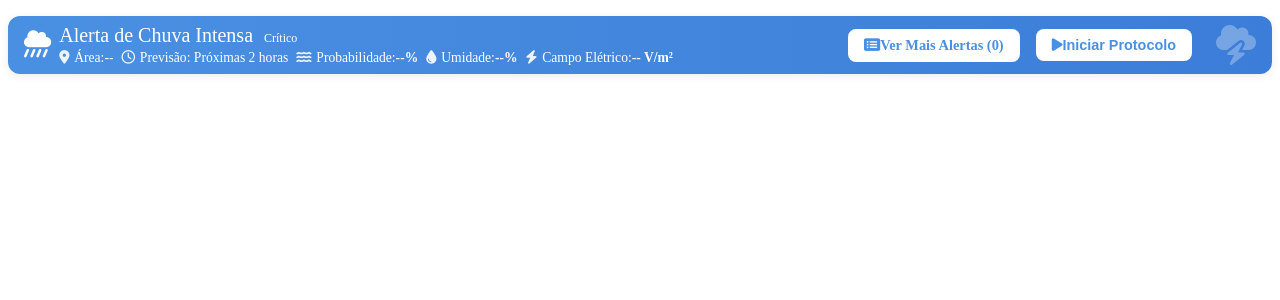
After one commit to eduardo13ds/projeto-protecao-fazenda, a Flask app: template app/templates/alert_page_area.html in a window 1280 px wide. The commit adds this page. Shown: the top 300 px of the page. Run offline with Flask 3, Linux system fonts and the light colour scheme; the template is opened without the code that fills it, so the values that code supplies are empty.

Commit message:
refactor: Remove unused IDE configuration files and enhance alert handling in frontend

```diff
--- a/app/blueprints/main/routes.py
+++ b/app/blueprints/main/routes.py
@@ -66,7 +66,7 @@ def latest_data_endpoint(area_id=None):
         if not data:
              data = {
                 "adc_value": 0, "area": area_id, "current_mA": 0, "humidade": 0,
-                "probabilidade": 100, "razoes": ["Sem dados para esta área."], "temperatura": 0, "voltage": 0
+                "probabilidade": 0, "razoes": ["Sem dados para esta área."], "temperatura": 0, "voltage": 0
             }
         # print(f"Requisição para área {area_id}, retornando dados: {data}") # Debug
         return jsonify(data)
--- /dev/null
+++ b/app/templates/alert_page_area.html
@@ -0,0 +1,170 @@
+<link rel="stylesheet" href="https://cdnjs.cloudflare.com/ajax/libs/font-awesome/6.5.2/css/all.min.css" integrity="sha512-SnH5WK+bZxgPHs44uWIX+LLJAJ9/2PkPKZ5QiAj6Ta86w+fsb2TkcmfRyVX3pBnMFcV7oQPJkl9QevSCWr3W6A==" crossorigin="anonymous" referrerpolicy="no-referrer" />
+    <style>
+
+        .custom-heavy-rain-alert {
+            background: linear-gradient(90deg, #4a90e2 0%, #3b7dd8 100%); /* Gradiente similar ao da imagem */
+            color: white;
+            border-radius: 0.75rem; /* cantos arredondados */
+            padding: 1rem 1.5rem; /* espaçamento interno */
+            display: flex;
+            align-items: center;
+            box-shadow: 0 4px 12px rgba(0,0,0,0.15);
+        }
+
+        .custom-heavy-rain-alert.slim {
+            padding: 0.5rem 1rem;
+            min-height: unset;
+            font-size: 0.95rem;
+            margin-bottom: 1rem;
+            margin-top: 1rem;
+            box-shadow: 0 2px 8px rgba(0,0,0,0.08);
+        }
+
+        .custom-heavy-rain-alert .alert-title {
+            font-size: 1rem;
+            margin-bottom: 0;
+        }
+
+        .custom-heavy-rain-alert .badge.bg-danger {
+            font-size: 0.7rem;
+            padding: 0.2em 0.5em;
+        }
+
+        .custom-heavy-rain-alert .alert-icon-main {
+            font-size: 1.7rem;
+            margin-right: 0.5rem;
+        }
+
+        .custom-heavy-rain-alert .alert-content {
+            flex-grow: 1;
+            margin-right: 1rem; /* Espaço para o botão */
+        }
+
+        .custom-heavy-rain-alert .alert-title {
+            font-size: 1.25rem;
+            margin-bottom: 0.1rem;
+        }
+
+        .custom-heavy-rain-alert .badge.bg-danger {
+            font-size: 0.75rem;
+            padding: 0.3em 0.6em;
+            vertical-align: middle;
+        }
+
+        .custom-heavy-rain-alert .alert-details {
+            font-size: 0.85rem;
+            display: flex;
+            flex-wrap: wrap; /* Para quebrar linha em telas menores */
+            gap: 0.2rem 0.5rem; /* Espaçamento entre os itens de detalhe */
+            align-items: center;
+            margin-top: 0.2rem;
+        }
+        .custom-heavy-rain-alert .alert-details > div {
+            display: flex;
+            align-items: center;
+        }
+
+        .custom-heavy-rain-alert .alert-details i {
+            margin-right: 0.3rem;
+            opacity: 0.9;
+        }
+        .custom-heavy-rain-alert .alert-details strong {
+            font-weight: 600;
+        }
+
+        .custom-heavy-rain-alert .alert-icon-background {
+            font-size: 2.5rem; /* Tamanho do ícone de nuvem com raio à direita */
+            opacity: 0.3; /* Opacidade para o ícone de fundo */
+            margin-left: 0.5rem;
+        }
+
+        .protocol-button {
+            background-color: #ffffff;
+            color: #4a90e2;
+            border: none;
+            padding: 0.5rem 1rem;
+            border-radius: 0.5rem;
+            font-weight: 600;
+            font-size: 0.9rem;
+            transition: all 0.3s ease;
+            white-space: nowrap;
+            align-self: center;
+            margin-right: 1rem;
+            text-decoration: none;
+            display: inline-block;
+        }
+
+        .protocol-button:hover {
+            background-color: #e6f0fa;
+            text-decoration: none;
+            color: #4a90e2;
+        }
+
+        /* Ajustes para telas menores */
+        @media (max-width: 768px) {
+            .custom-heavy-rain-alert {
+                padding: 0.75rem 1rem;
+            }
+            .custom-heavy-rain-alert .alert-icon-main {
+                font-size: 2rem;
+            }
+            .custom-heavy-rain-alert .alert-title {
+                font-size: 1.1rem;
+            }
+            .custom-heavy-rain-alert .alert-details {
+                font-size: 0.8rem;
+                gap: 0.2rem 0.75rem;
+            }
+            .custom-heavy-rain-alert .alert-icon-background {
+                font-size: 3rem;
+            }
+        }
+        @media (max-width: 576px) {
+            .custom-heavy-rain-alert .alert-icon-background {
+                display: none; /* Oculta o ícone grande da direita em telas muito pequenas */
+            }
+            .custom-heavy-rain-alert .alert-details {
+                flex-direction: column;
+                align-items: flex-start;
+                gap: 0.3rem;
+            }
+        }
+
+    </style>
+
+    <div class="container">
+        <div class="custom-heavy-rain-alert slim d-flex align-items-center d-none" id="custom-heavy-rain-alert">
+            <i class="fas fa-cloud-showers-heavy alert-icon-main"></i>
+            <div class="alert-content">
+                <div>
+                    <span class="alert-title">Alerta de Chuva Intensa</span>
+                    <span class="badge bg-danger ms-2">Crítico</span>
+                </div>
+                <div class="alert-details d-flex flex-wrap align-items-center">
+                    <div><i class="fas fa-map-marker-alt"></i>Área: <span id="alert-area">--</span></div>
+                    <div><i class="far fa-clock"></i>Previsão: Próximas 2 horas</div>
+                    <div><i class="fas fa-water"></i>Probabilidade: <strong id="alert-probabilidade">--%</strong></div>
+                    <div><i class="fas fa-tint"></i>Umidade: <strong id="alert-umidade">--%</strong></div>
+                    <div><i class="fas fa-bolt"></i>Campo Elétrico: <strong id="alert-campo-eletrico">-- V/m²</strong></div>
+                </div>
+            </div>
+            <a href="/painel_alertas" class="protocol-button d-none" id="ver-mais-alertas">
+                <i class="fas fa-list-alt me-1"></i>Ver Mais Alertas (<span id="num-alertas">0</span>)
+            </a>
+            <button class="protocol-button ms-2" id="iniciar-protocolo-alerta" type="button">
+                <i class="fas fa-play me-1"></i>Iniciar Protocolo
+            </button>
+            <i class="fas fa-cloud-bolt alert-icon-background"></i>
+        </div>
+    </div>
+
+    <script src="https://cdn.jsdelivr.net/npm/bootstrap@5.3.3/dist/js/bootstrap.bundle.min.js" integrity="sha384-YvpcrYf0tY3lHB60NNkmXc5s9fDVZLESaAA55NDzOxhy9GkcIdslK1eN7N6jIeHz" crossorigin="anonymous"></script>
+    <script>
+    // Atualiza os valores do alerta com dados do script.js
+    function updateAlert(prob, umid, campo, area) {
+        document.getElementById('alert-probabilidade').textContent = prob + '%';
+        document.getElementById('alert-umidade').textContent = umid + '%';
+        document.getElementById('alert-campo-eletrico').textContent = campo + ' V/m²'; // Or use mA if that's the actual unit from data
+        document.getElementById('alert-area').textContent = area || 'N/A';
+    }
+    </script>
--- a/app/templates/alertas.html
+++ b/app/templates/alertas.html
@@ -21,7 +21,9 @@
         </p>
     </div>
 
-<link rel="stylesheet" href="https://cdnjs.cloudflare.com/ajax/libs/font-awesome/6.5.2/css/all.min.css" integrity="sha512-SnH5WK+bZxgPHs44uWIX+LLJAJ9/2PkPKZ5QiAj6Ta86w+fsb2TkcmfRyVX3pBnMFcV7oQPJkl9QevSCWr3W6A==" crossorigin="anonymous" referrerpolicy="no-referrer" />
+    <link rel="stylesheet" href="https://cdnjs.cloudflare.com/ajax/libs/font-awesome/6.5.2/css/all.min.css"
+          integrity="sha512-SnH5WK+bZxgPHs44uWIX+LLJAJ9/2PkPKZ5QiAj6Ta86w+fsb2TkcmfRyVX3pBnMFcV7oQPJkl9QevSCWr3W6A=="
+          crossorigin="anonymous" referrerpolicy="no-referrer"/>
 
 {% endblock %}
 
--- a/app/templates/base.html
+++ b/app/templates/base.html
@@ -7,6 +7,8 @@
     {% endblock %}</title>
     <meta name="viewport" content="width=device-width, initial-scale=1">
     <link href="https://cdn.jsdelivr.net/npm/bootstrap@5.3.3/dist/css/bootstrap.min.css" rel="stylesheet">
+    <script src="https://cdn.jsdelivr.net/npm/@popperjs/core@2.11.8/dist/umd/popper.min.js"></script>
+    <script src="https://cdn.jsdelivr.net/npm/bootstrap@5.3.3/dist/js/bootstrap.min.js"></script>
     <link rel="stylesheet" href="{{ url_for('static', filename='style.css') }}">
 </head>
 <body>
--- a/app/templates/index.html
+++ b/app/templates/index.html
@@ -3,8 +3,7 @@
     Stormguard - Página Inicial
 {% endblock %}
 {% block content %}
-
-    {% include 'alert.html' %}
+{% include 'alert_page_area.html' %}
     <!-- Bloco de informações INMET em cards -->
     <div class="row row-cols-1 row-cols-md-4 g-4 mb-2" id="inmet-cards-row">
         <div class="col">
```
Also changed, not shown: app/static/script.js (+141 -56 lines). Lines whose indentation alone changed are shown as unchanged.
